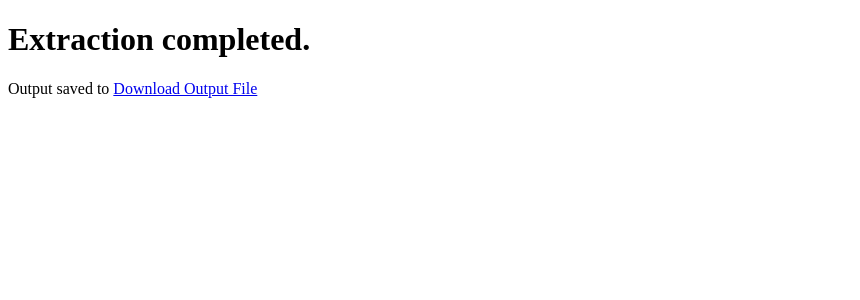
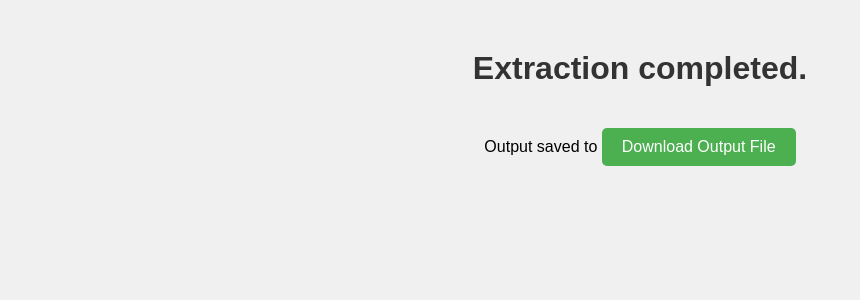
Before and after one commit to nikhilkum1r/OST_As., a Flask app: template templates/output.html in a window 1280 px wide. Shown: the top 300 px of the page, without its empty margins (0-860 px from the left). Run offline with Flask 3, Linux system fonts and the light colour scheme; the template is opened without the code that fills it, so the values that code supplies are empty.

Commit message:
Update output.html

```diff
--- a/templates/output.html
+++ b/templates/output.html
@@ -4,6 +4,36 @@
     <meta charset="UTF-8" />
     <meta name="viewport" content="width=device-width, initial-scale=1.0" />
     <title>Output</title>
+    <style>
+      body {
+        font-family: Arial, sans-serif;
+        background-color: #f0f0f0;
+        text-align: center;
+      }
+
+      h1 {
+        color: #333;
+        margin-top: 50px;
+      }
+
+      p {
+        margin-top: 20px;
+      }
+
+      a {
+        display: inline-block;
+        background-color: #4caf50;
+        color: #fff;
+        text-decoration: none;
+        padding: 10px 20px;
+        border-radius: 5px;
+        margin-top: 20px;
+      }
+
+      a:hover {
+        background-color: #45a049;
+      }
+    </style>
   </head>
   <body>
     <h1>Extraction completed.</h1>
```
